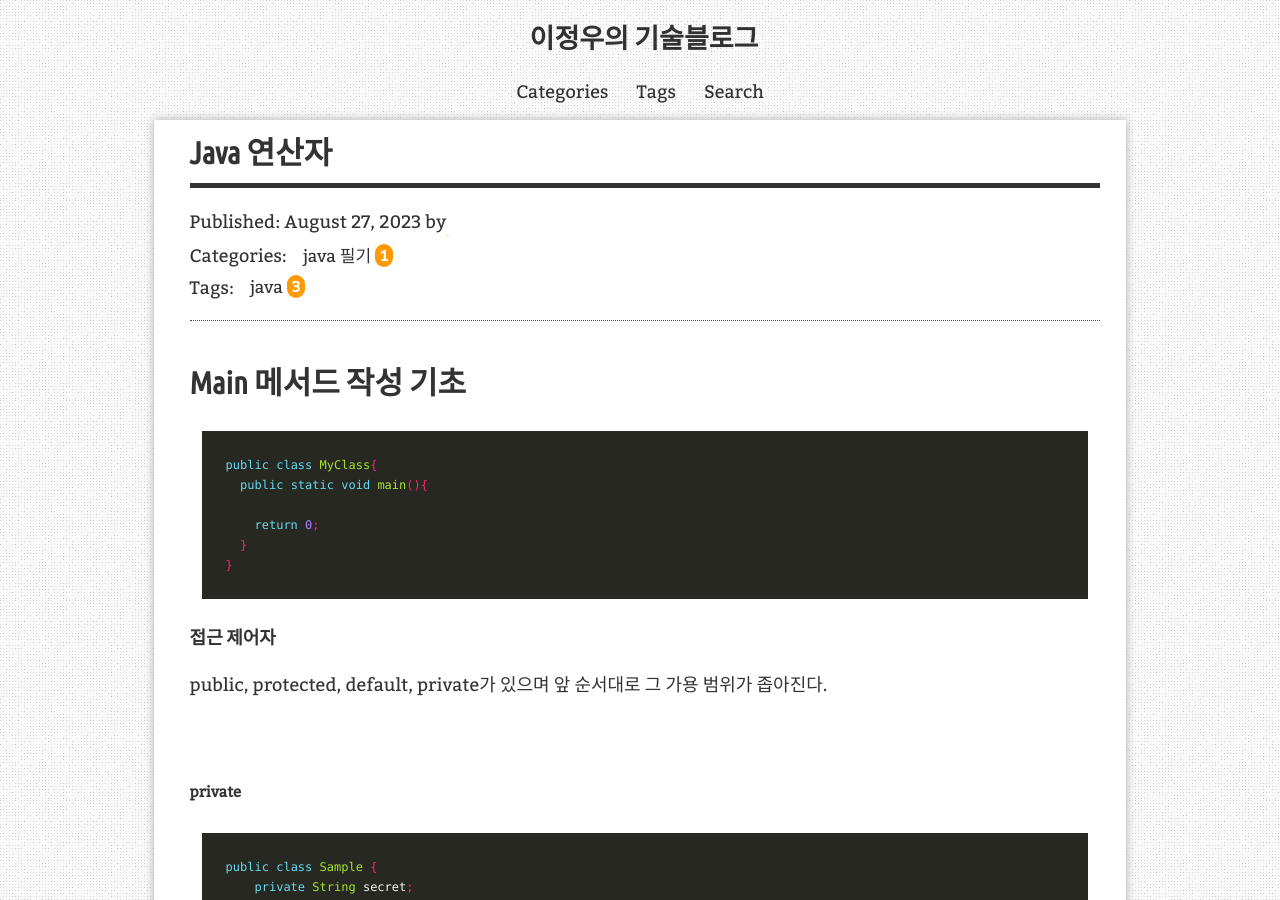
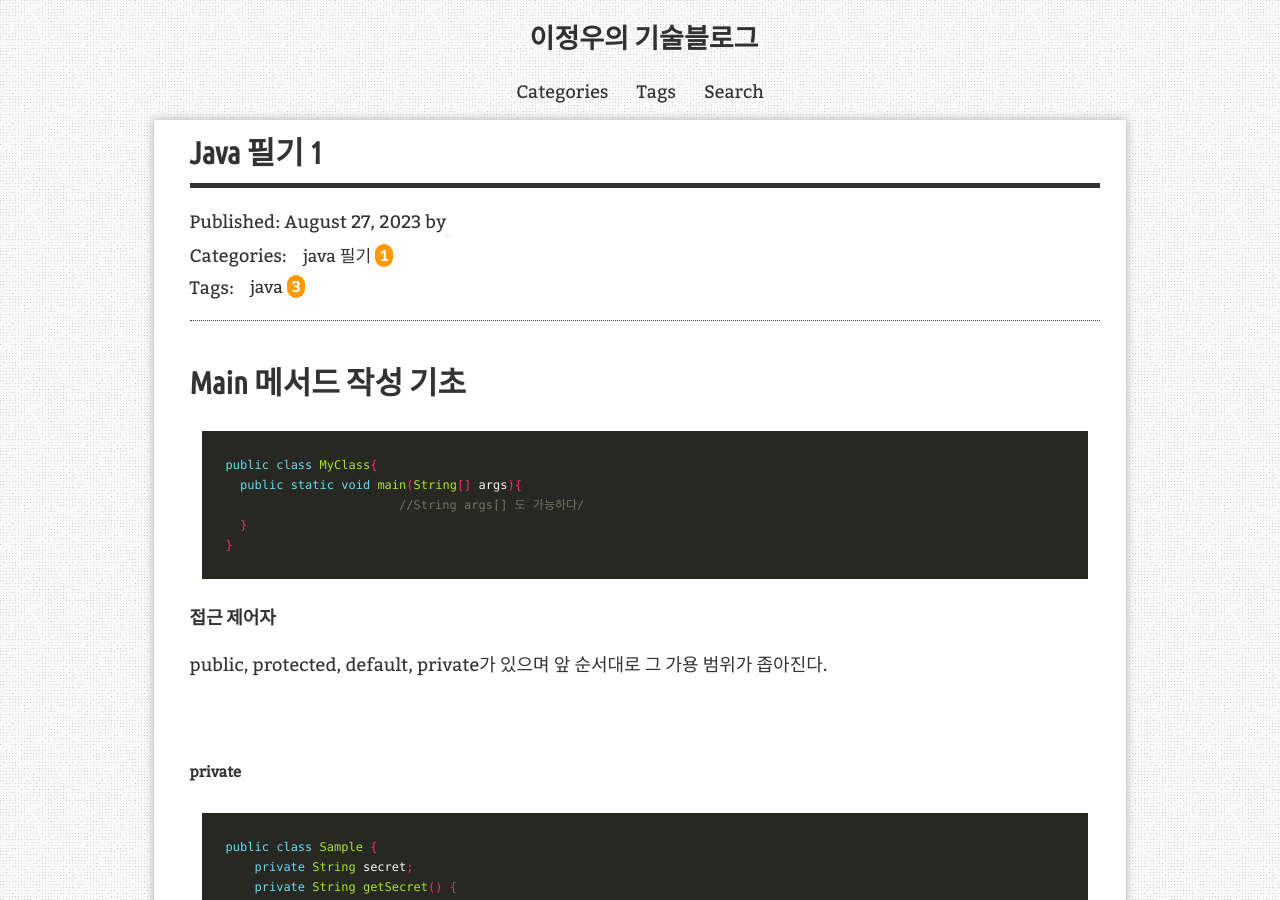
Before and after one commit to nureu/blog, a Jekyll site: the page built from _posts/2023-08-27-java-java_필기.md, in a window 1280 px wide and 900 px high. Built offline with Jekyll 4.4.1, drawn with Linux system fonts in a browser that asks for light colours; comment, search, counter and statistics services are not loaded.

Commit message:
initial commit

````diff
--- a/_posts/2023-08-27-java-java_필기.md
+++ b/_posts/2023-08-27-java-java_필기.md
@@ -1,7 +1,7 @@
 ---
 layout: post
-title: "Java 연산자"
-description: "Java 연산자"
+title: "Java 필기 1"
+description: "Java 필기 1"
 categories: [java 필기]
 tags: [java]
 redirect_from:
@@ -11,9 +11,8 @@ redirect_from:
 # Main 메서드 작성 기초
 ```java
 public class MyClass{
-  public static void main(){
-
-    return 0;
+  public static void main(String[] args){
+                        //String args[] 도 가능하다/
   }
 }
 ```
````
Also changed, not shown: _posts/2023-08-19-java-예시.md (line endings or trailing spaces).
